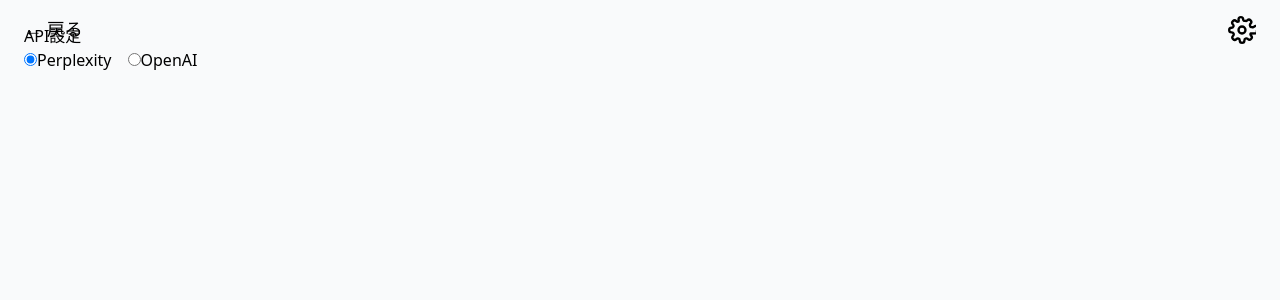
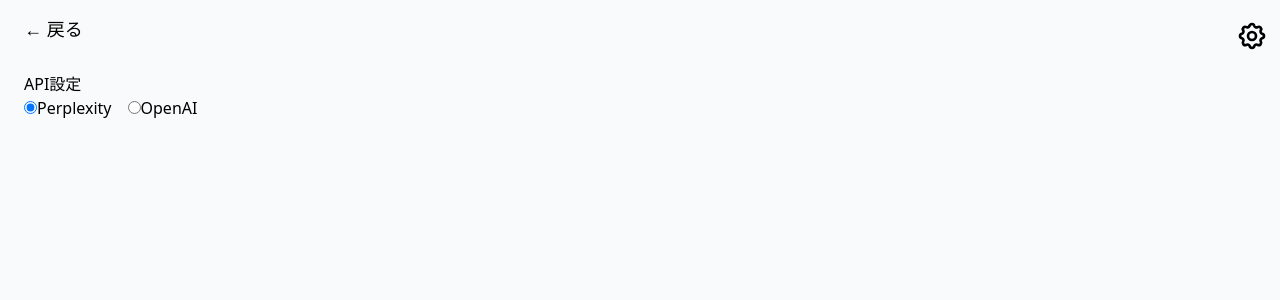
Before and after one commit to macksyama/otona-eng-local, a React (Vite) app: page / in a window 1280 px wide. Both pictures are taken after a click on the button "設定". Shown: the top 300 px of the page. Built offline with nearby package versions, Linux system fonts and the light colour scheme; no server answers.

Commit message:
Updated the icon of setting

```diff
--- a/src/pages/App.tsx
+++ b/src/pages/App.tsx
@@ -13,11 +13,11 @@
   const [article, setArticle] = useState<string>('');
   const [summaryData, setSummaryData] = useState<any>(null);
 
-  // 歯車アイコン（SVG）
+  // Heroicons Cog8Tooth outline（中央がずれない）
   const GearIcon = (
-    <svg width="28" height="28" viewBox="0 0 24 24" fill="none" stroke="currentColor" strokeWidth="2" strokeLinecap="round" strokeLinejoin="round" className="feather feather-settings">
-      <circle cx="12" cy="12" r="3" />
-      <path d="M19.4 15a1.65 1.65 0 0 0 .33 1.82l.06.06a2 2 0 0 1-2.83 2.83l-.06-.06a1.65 1.65 0 0 0-1.82-.33 1.65 1.65 0 0 0-1 1.51V21a2 2 0 0 1-4 0v-.09a1.65 1.65 0 0 0-1-1.51 1.65 1.65 0 0 0-1.82.33l-.06.06a2 2 0 0 1-2.83-2.83l.06-.06a1.65 1.65 0 0 0 .33-1.82 1.65 1.65 0 0 0-1.51-1H3a2 2 0 0 1 0-4h.09a1.65 1.65 0 0 0 1.51-1 1.65 1.65 0 0 0-.33-1.82l-.06-.06a2 2 0 0 1 2.83-2.83l.06.06a1.65 1.65 0 0 0 1.82.33h.09A1.65 1.65 0 0 0 9 3.09V3a2 2 0 0 1 4 0v.09c0 .38.22.72.55.9.33.18.72.22 1.09.09a1.65 1.65 0 0 0 1.82-.33l.06-.06a2 2 0 0 1 2.83 2.83l-.06.06a1.65 1.65 0 0 0-.33 1.82v.09c0 .38.22.72.55.9.33.18.72.22 1.09.09a1.65 1.65 0 0 0 1.82-.33l.06-.06a2 2 0 0 1 2.83 2.83l-.06.06a1.65 1.65 0 0 0-.33 1.82v.09c0 .38.22.72.55.9.33.18.72.22 1.09.09z" />
+    <svg xmlns="http://www.w3.org/2000/svg" fill="none" viewBox="0 0 24 24" strokeWidth={2} stroke="currentColor" width="32" height="32">
+      <path strokeLinecap="round" strokeLinejoin="round" d="M10.325 4.317c.426-1.756 2.924-1.756 3.35 0a1.724 1.724 0 0 0 2.573 1.01c1.527-.878 3.286.88 2.408 2.408a1.724 1.724 0 0 0 1.01 2.573c1.756.426 1.756 2.924 0 3.35a1.724 1.724 0 0 0-1.01 2.573c.878 1.527-.88 3.286-2.408 2.408a1.724 1.724 0 0 0-2.573 1.01c-.426 1.756-2.924 1.756-3.35 0a1.724 1.724 0 0 0-2.573-1.01c-1.527.878-3.286-.88-2.408-2.408a1.724 1.724 0 0 0-1.01-2.573c-1.756-.426-1.756-2.924 0-3.35a1.724 1.724 0 0 0 1.01-2.573c-.878-1.527.88-3.286 2.408-2.408.879.527 2.04.062 2.24-.909z" />
+      <path strokeLinecap="round" strokeLinejoin="round" d="M15 12a3 3 0 1 1-6 0 3 3 0 0 1 6 0z" />
     </svg>
   );
 
@@ -26,7 +26,7 @@
       {/* 右上に歯車アイコン */}
       <button
         onClick={() => setPage('settings')}
-        style={{ position: 'absolute', top: 16, right: 24, background: 'none', border: 'none', cursor: 'pointer' }}
+        style={{ position: 'absolute', top: 16, right: 8, background: 'none', border: 'none', cursor: 'pointer', padding: 4 }}
         aria-label="設定"
       >
         {GearIcon}
@@ -36,7 +36,7 @@
           <Settings />
           <button
             onClick={() => setPage('home')}
-            style={{ position: 'absolute', top: 16, left: 24, background: 'none', border: 'none', cursor: 'pointer', fontSize: 18 }}
+            style={{ position: 'absolute', top: 16, left: 24, background: 'none', border: 'none', cursor: 'pointer', fontSize: 18, zIndex: 10 }}
           >
             ← 戻る
           </button>
--- a/src/pages/Settings.tsx
+++ b/src/pages/Settings.tsx
@@ -26,7 +26,7 @@
   };
 
   return (
-    <div style={{ padding: 24 }}>
+    <div style={{ padding: 24, paddingTop: 72 }}>
       <h2>API設定</h2>
       <div>
         {API_TYPES.map((type) => (
--- a/src/pages/Summary.tsx
+++ b/src/pages/Summary.tsx
@@ -158,7 +158,7 @@
         <h3 className="font-bold mb-1">アドバイス</h3>
         <p className="bg-blue-50 border-l-4 border-blue-400 p-2 rounded text-blue-800 whitespace-pre-line">{advice}</p>
       </div>
-      <button className="mt-4 px-4 py-2 bg-blue-600 text-white rounded" onClick={() => setPage('home')}>
+      <button className="mt-4 px-4 py-2 bg-blue-600 text-white rounded" onClick={() => setPage('news')}>
         ホームへ戻る
       </button>
     </div>
```
Also changed, not shown: perplexity_api_last_response.json (+8 -11 lines), 7 other files (tests, documents, lock files or other folders).
